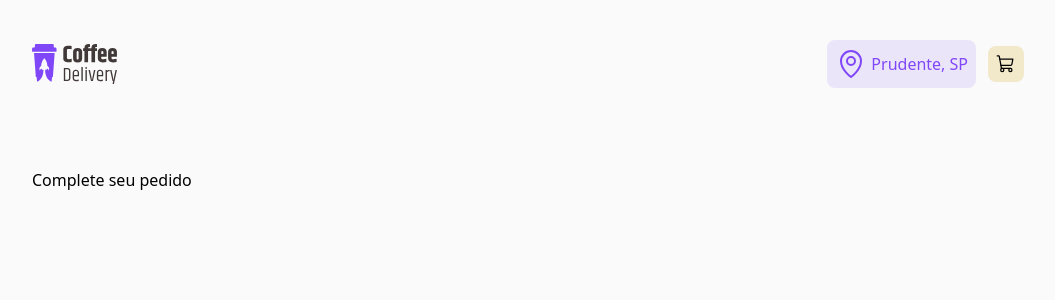
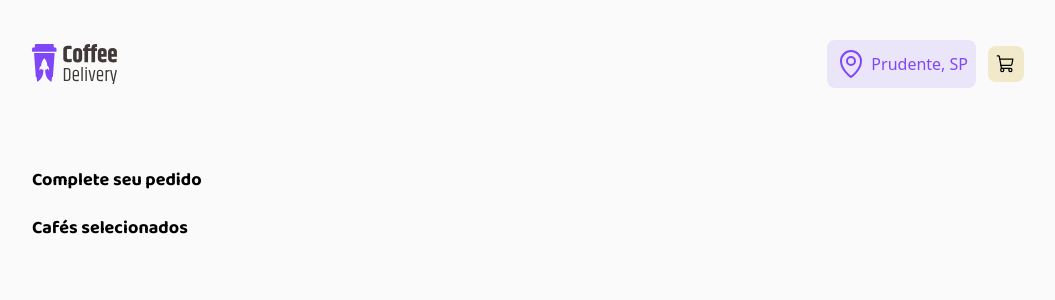
Before and after one commit to mariafantuci/react-coffee, a React (Vite) app: page /checkout in a window 1280 px wide. Shown: the top 300 px of the page, without its empty margins (112-1167 px from the left). Built offline with nearby package versions, Linux system fonts and the light colour scheme.

Commit message:
form component

```diff
--- /dev/null
+++ b/src/components/CartItem.jsx
@@ -0,0 +1,7 @@
+export function CartItem(){
+    return (
+        <div className="">
+
+        </div>
+    )
+}
--- a/src/components/Form.jsx
+++ b/src/components/Form.jsx
@@ -1,10 +1,19 @@
+import { CartItem } from './CartItem';
+
 export function Form(){
     return (
         <div className="py-10 px-10 lg:px-36">
-        <h2 className="">Complete seu pedido</h2>
-            <form>
-
-            </form>
+            <div className="">
+                <h2 className="font-baloo font-bold text-md leading-6 mb-6 ">Complete seu pedido</h2>
+                <form>
+                </form>
+            </div>
+            <div className="">
+                <h2 className="font-baloo font-bold text-md leading-6 mb-6 ">Cafés selecionados</h2>
+                <form>
+                    <CartItem />
+                </form>
+            </div>
         </div>
     )
 }
```
